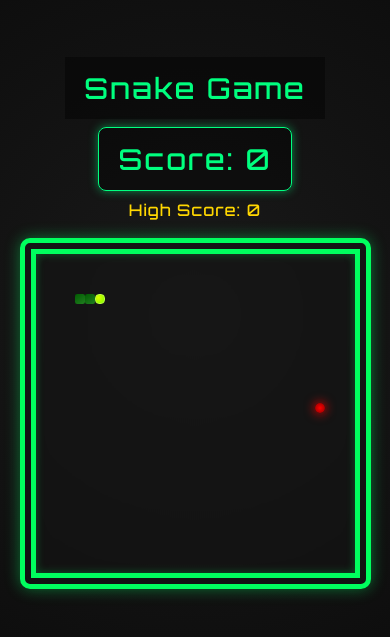
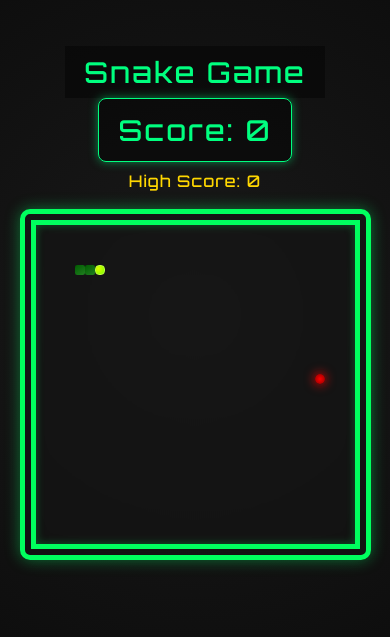
Before and after one commit to Rk-Virus/Snake-Game, a plain HTML site: page index.html in a window 390 px wide. Shown: the part 107-744 px from the top of the page. Drawn offline with Linux system fonts and the light colour scheme.

Commit message:
adjusted spacing

```diff
--- a/style.css
+++ b/style.css
@@ -76,6 +76,7 @@ body, html {
     position: absolute;
     top: 1.5rem;
     right: 2rem;
+    z-index: 5;
 }
 #scoreText {
     background: rgba(0, 0, 0, 0.4);
@@ -86,7 +87,6 @@ body, html {
     letter-spacing: 2px;
     box-shadow: 0 0 10px rgba(0, 255, 128, 0.5);
     border: 1px solid #00ff7f;
-    z-index: 2;
 }
 
 #highScoreText {
@@ -94,42 +94,37 @@ body, html {
     color: gold;
     font-size: 1rem;
     letter-spacing: 1px;
-    z-index: 2;
 }
 #title{
     position: absolute;
     top: 1.5rem;
     left: 1rem;
     background: rgba(0, 0, 0, 0.4);
-    padding: 0.8rem 1.2rem;
+    padding: 0.5rem 1.2rem;
     color: #00ff7f;
     font-size: 1.8rem;
     letter-spacing: 2px;
     z-index: 3;
 }
 
-@media screen and (max-width: 600px) {
+@media screen and (max-width: 1180px) {
     #score {
         position: static;
         display: block;
         text-align: center;
-        margin: 0.5rem auto;
+        margin-bottom: 0.5rem;
         font-size: 1.2rem;
+        z-index: 3;
     }
     #title{
         /* display: none; */
         position: static;
         text-align: center;
+
     }
 
     .container {
         flex-direction: column;
-        padding-top: 1rem;
+        padding-bottom: 1.5rem;
     }
 }
-
-@media (min-width: 768px) {
-  #controls {
-    display: none;
-  }
-}
```
